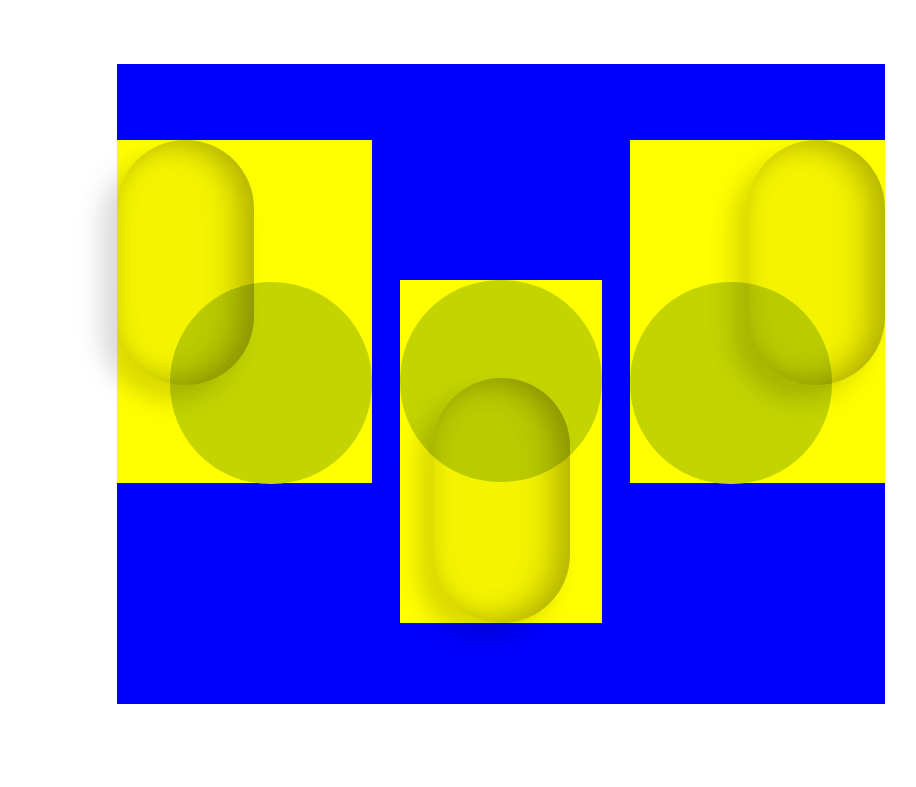
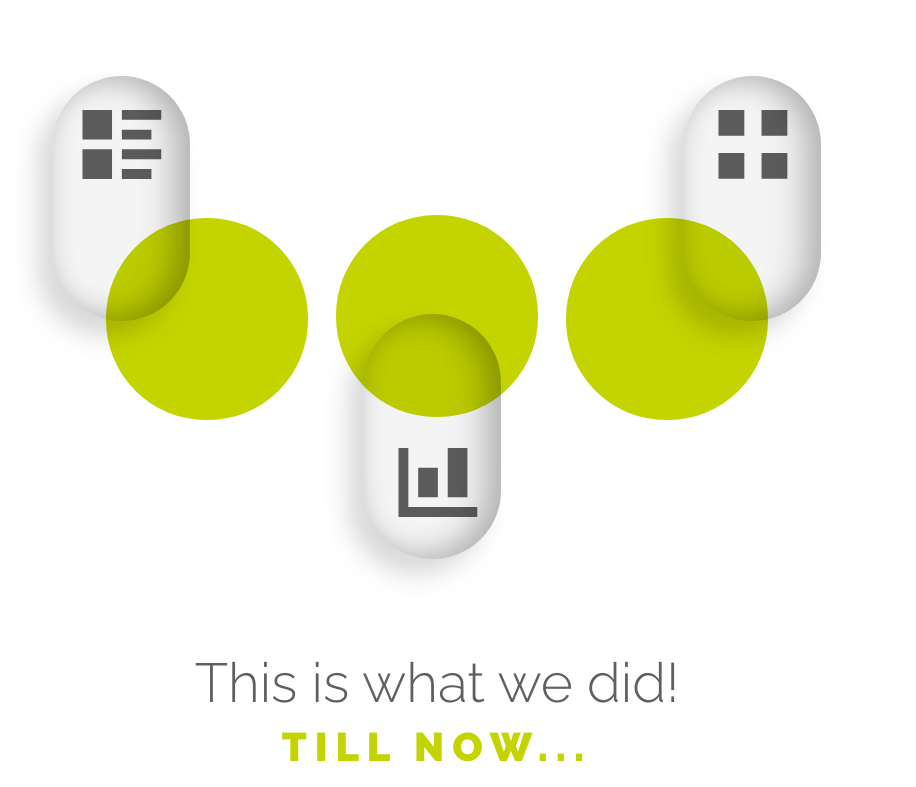
Before and after one commit to kslobodan/shapes, a React (Create React App) app: page / in a window 1280 px wide. Shown: the top 787 px of the page, without its empty margins (203-1119 px from the left). Built offline with nearby package versions, Linux system fonts and the light colour scheme.

Commit message:
small changes on options component

```diff
--- a/src/components/Options.module.scss
+++ b/src/components/Options.module.scss
@@ -1,4 +1,5 @@
 @import "../styles/variables";
+@import "../styles/functions";
 
 .content {
   width: 60%;
@@ -7,7 +8,7 @@
   height: 80vh;
 
   //   background-color: green;
-  padding: 5%;
+  // padding: 5%;
 }
 
 .content__box {
@@ -16,7 +17,7 @@
   display: flex;
   flex-direction: row;
   justify-content: space-between;
-  background-color: blue;
+  // background-color: blue;
   align-items: center;
 }
 
@@ -39,7 +40,7 @@
 .group {
   width: 100%;
   height: 343px;
-  background-color: yellow;
+  //   background-color: yellow;
   position: relative;
 }
 
@@ -53,12 +54,11 @@
   height: 145px;
 }
 
-.circle__box {
-}
+$circle-width: 202px;
 
 .circle {
-  width: 202px;
-  height: 202px;
+  width: $circle-width;
+  height: $circle-width;
   flex-shrink: 0;
   border-radius: 100px;
   background: $color-neon;
@@ -71,8 +71,10 @@
   height: 404px;
 }
 
+$elipse-width: 137px;
+
 .elipse {
-  width: 137px;
+  width: $elipse-width;
   height: 245px;
   flex-shrink: 0;
 
@@ -86,3 +88,43 @@
     15.3px -15.3px 22.949px 0px #fff;
   z-index: 5;
 }
+
+.elipse:hover + .circle {
+  height: 404px;
+}
+
+$distance1: distance-in-elipse($elipse-width, 78.749px);
+
+.svg1 {
+  width: 78.749px;
+  height: 68.905px;
+  flex-shrink: 0;
+  //   background-color: aqua;
+  position: absolute;
+  left: $distance1;
+  top: $distance1 + 5px;
+}
+
+$distance2: distance-in-elipse($circle-width, 78.749px);
+
+.svg2 {
+  width: 78.749px;
+  height: 68.905px;
+  flex-shrink: 0;
+  //   background-color: aqua;
+  position: absolute;
+  left: $distance2;
+  bottom: $distance2 - 20px;
+}
+
+$distance3: distance-in-elipse($elipse-width, 68.847px);
+
+.svg3 {
+  width: 68.847px;
+  height: 68.905px;
+  flex-shrink: 0;
+  //   background-color: aqua;
+  position: absolute;
+  right: $distance3;
+  top: $distance3;
+}
--- a/src/components/Options.tsx
+++ b/src/components/Options.tsx
@@ -5,7 +5,7 @@ const Options = () => {
   const middleElipseStyle = {
     position: "absolute",
     bottom: "0",
-    left: 202 / 2 - 137 / 2 + "px",
+    left: 202 / 2 - 137 / 2 - 5 + "px",
   } as const;
 
   return (
@@ -14,6 +14,20 @@ const Options = () => {
         <div className={styles.content__box}>
           <div className={styles.part}>
             <div className={styles.group}>
+              <div className={styles.svg1}>
+                <svg
+                  xmlns="http://www.w3.org/2000/svg"
+                  width="80"
+                  height="69"
+                  viewBox="0 0 80 69"
+                  fill="none"
+                >
+                  <path
+                    d="M0.5 0V29.5309H30.0309V0H0.5ZM39.8746 0V9.84364H79.2491V0H39.8746ZM39.8746 19.6873V29.5309H69.4055V19.6873H39.8746ZM0.5 39.3746V68.9055H30.0309V39.3746H0.5ZM39.8746 39.3746V49.2182H79.2491V39.3746H39.8746ZM39.8746 59.0619V68.9055H69.4055V59.0619H39.8746Z"
+                    fill="#5F5F5F"
+                  />
+                </svg>
+              </div>
               <div
                 className={styles.elipse}
                 style={{ position: "absolute", top: "0", left: "0" }}
@@ -40,8 +54,29 @@ const Options = () => {
               <div className={styles.text} />
             </div>
             <div className={styles.group}>
-              <div className={styles.circle} />
+              <div className={styles.svg2}>
+                <svg
+                  xmlns="http://www.w3.org/2000/svg"
+                  width="80"
+                  height="69"
+                  viewBox="0 0 80 69"
+                  fill="none"
+                >
+                  <path
+                    d="M0.5 0V68.9055H79.2491V59.0619H10.3436V0H0.5ZM49.7182 0V49.2182H69.4055V0H49.7182ZM20.1873 19.6873V49.2182H39.8746V19.6873H20.1873Z"
+                    fill="#5F5F5F"
+                  />
+                </svg>
+              </div>
               <div className={styles.elipse} style={middleElipseStyle} />
+              <div
+                className={styles.circle}
+                style={{
+                  position: "absolute",
+                  bottom: "142px",
+                  marginRight: "53px",
+                }}
+              />
 
               <div className={styles.animation} />
             </div>
@@ -49,6 +84,20 @@ const Options = () => {
 
           <div className={styles.part}>
             <div className={styles.group}>
+              <div className={styles.svg3}>
+                <svg
+                  xmlns="http://www.w3.org/2000/svg"
+                  width="70"
+                  height="69"
+                  viewBox="0 0 70 69"
+                  fill="none"
+                >
+                  <path
+                    d="M0.5 0V25.8176H26.3176V0H0.5ZM43.5294 0V25.8176H69.347V0H43.5294ZM0.5 43.0294V68.847H26.3176V43.0294H0.5ZM43.5294 43.0294V68.847H69.347V43.0294H43.5294Z"
+                    fill="#5F5F5F"
+                  />
+                </svg>
+              </div>
               <div
                 className={styles.elipse}
                 style={{ position: "absolute", top: "0", right: "0" }}
--- /dev/null
+++ b/src/styles/_functions.scss
@@ -0,0 +1,3 @@
+@function distance-in-elipse($bigger, $smaller) {
+  @return ($bigger/2 - $smaller/2);
+}
```
